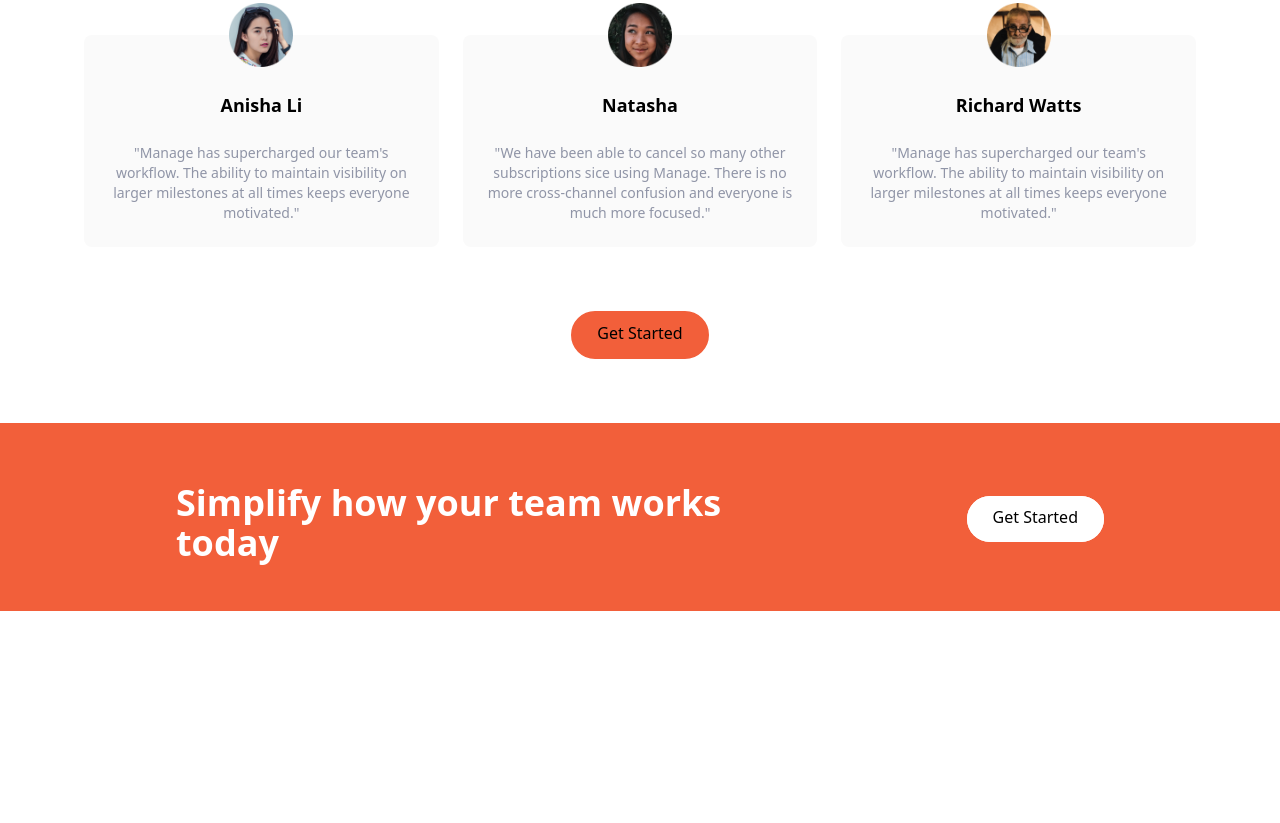
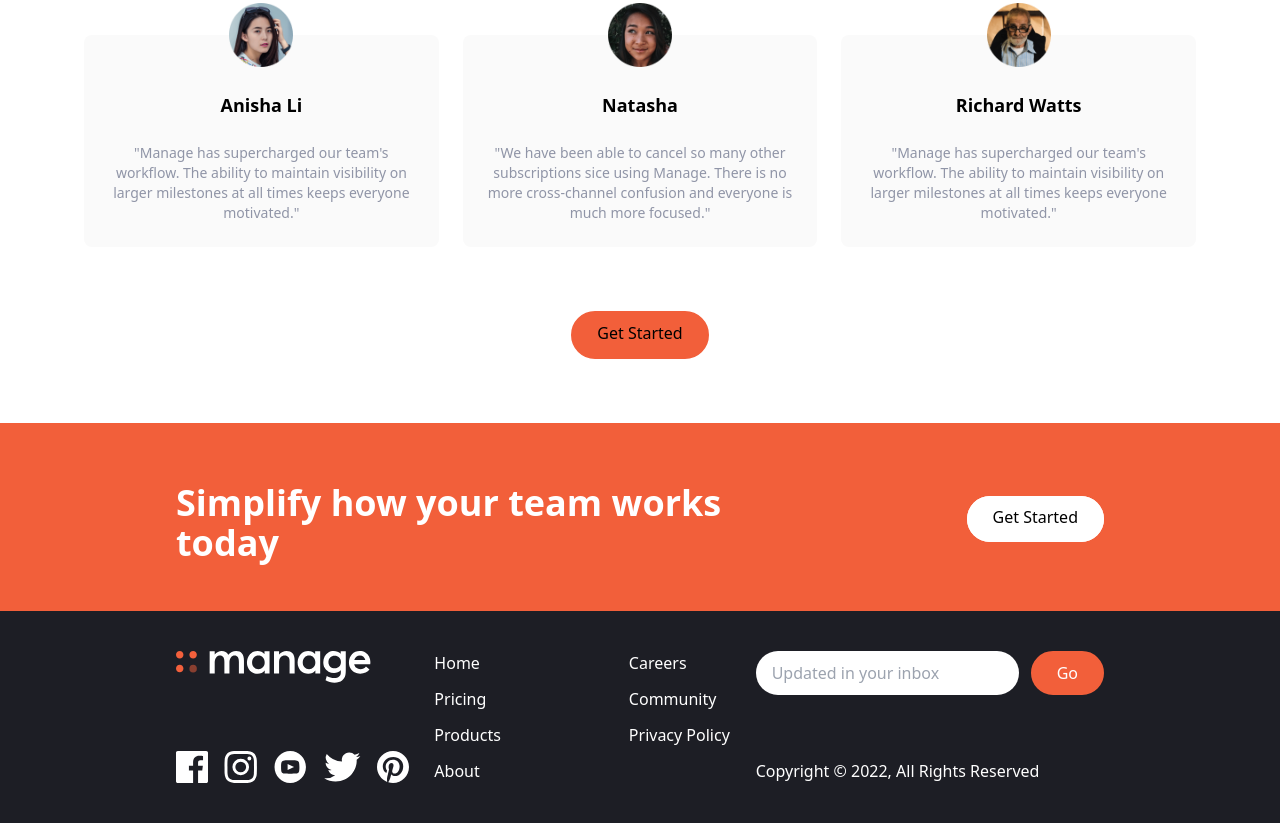
Before and after one commit to muhammedsubhan/WebsiteWithTailwindCss, a website: page index.html in a window 1280 px wide. Shown: the part 1329-2152 px from the top of the page. Before the commit the page ends 1940 px from the top, so only its background shows below. Drawn offline with Linux system fonts and the light colour scheme.

Commit message:
Footer Section Completed

```diff
--- a/index.html
+++ b/index.html
@@ -259,5 +259,86 @@
         </div>
       </div>
     </section>
+    <!-- Footer -->
+    <footer class="bg-veryDarkBlue">
+      <!-- flex Container -->
+      <div
+        class="container flex flex-col-reverse justify-between px-6 py-10 mx-auto space-y-8 md:flex-row md:space-y-0"
+      >
+        <!-- Logo and social Links -->
+        <div
+          class="flex flex-col-reverse items-center justify-between space-y-12 md:flex-col md:space-y-0 md:items-start"
+        >
+           <div class="mx-auto my-6 text-center text-white md:hidden">
+            Copyright &copy; 2022, All Rights Reserved
+           </div>
+          <!-- logo -->
+          <div>
+            <img src="./img/logo-white.svg" class="h-8" />
+          </div>
+          <!-- social Links container-->
+          <div class="flex justify-center space-x-4">
+            <!-- Link 1 -->
+            <a href="#"><img src="./img/icon-facebook.svg" class="h-8" /></a>
+            <!-- Link 2 -->
+            <a href="#"><img src="./img/icon-instagram.svg" class="h-8" /></a>
+            <!-- Link 3 -->
+            <a href="#"><img src="./img/icon-youtube.svg" class="h-8" /></a>
+            <!-- Link 4 -->
+            <a href="#"><img src="./img/icon-twitter.svg" class="h-8" /></a>
+            <!-- Link 5 -->
+            <a href="#"><img src="./img/icon-pinterest.svg" class="h-8" /></a>
+          </div>
+        </div>
+        <!-- List Container -->
+        <div class="flex justify-around space-x-32">
+          <div class="flex flex-col space-y-3 text-white">
+            <a href="#" class="hover:text-brightRed transition ease-linear"
+              >Home</a
+            >
+            <a href="#" class="hover:text-brightRed transition ease-linear"
+              >Pricing</a
+            >
+            <a href="#" class="hover:text-brightRed transition ease-linear"
+              >Products</a
+            >
+            <a href="#" class="hover:text-brightRed transition ease-linear"
+              >About</a
+            >
+          </div>
+          <div class="flex flex-col space-y-3 text-white">
+            <a href="#" class="hover:text-brightRed transition ease-linear"
+              >Careers</a
+            >
+            <a href="#" class="hover:text-brightRed transition ease-linear"
+              >Community</a
+            >
+            <a href="#" class="hover:text-brightRed transition ease-linear"
+              >Privacy Policy</a
+            >
+          </div>
+        </div>
+        <!-- Input Container -->
+        <div class="flex flex-col justify-between">
+          <form>
+            <div class="flex space-x-3">
+              <input
+                type="text"
+                class="flex px-4 rounded-full focus:outline-none"
+                placeholder="Updated in your inbox" required
+              />
+              <button
+                class="px-6 py-2 text-white rounded-full bg-brightRed hover:bg-transparent border-solid border-2 border-brightRed transition ease-linear"
+              >
+                Go
+              </button>
+            </div>
+          </form>
+          <div class="hidden text-white md:block">
+            Copyright &copy; 2022, All Rights Reserved
+          </div>
+        </div>
+      </div>
+    </footer>
   </body>
 </html>
```
Also changed, not shown: css/main.css.
